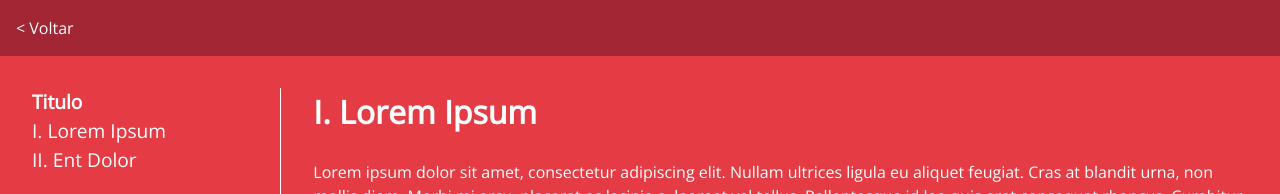
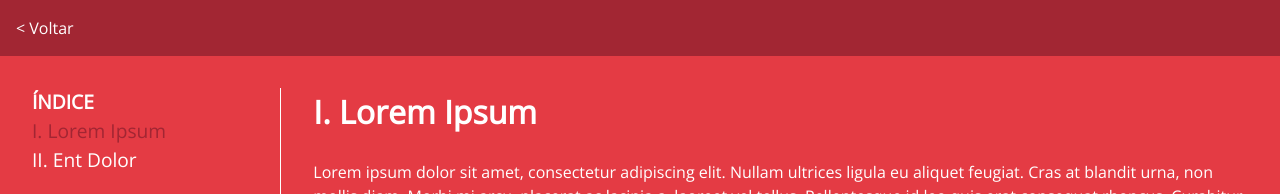
Before and after one commit to MoisesDuarte/oneiric-gardens, a plain HTML site: page visualizacao.html in a window 1280 px wide. In both pictures the pointer is over the link "I. Lorem Ipsum". Shown: the top 194 px of the page. Drawn offline with nearby package versions, Linux system fonts and the light colour scheme.

Commit message:
Algumas pequenas correções no layout anterior

```diff
--- a/css/visualizacao.css
+++ b/css/visualizacao.css
@@ -37,6 +37,10 @@ body {
     color: var(--text-white);
 }
 
+.conteudo > ul > li > a:hover {
+    color: var(--secondary-color);
+}
+
 .conteudo > div {
     width: 80%;
     padding: 32px;
--- a/visualizacao.html
+++ b/visualizacao.html
@@ -17,7 +17,7 @@
     <div class="conteudo">
 
         <ul>
-            <li>Titulo</li>
+            <li>ÍNDICE</li>
             <li><a href="#1">I. Lorem Ipsum</a></li>
             <li><a href="#2">II. Ent Dolor</a></li>
         </ul>
```
